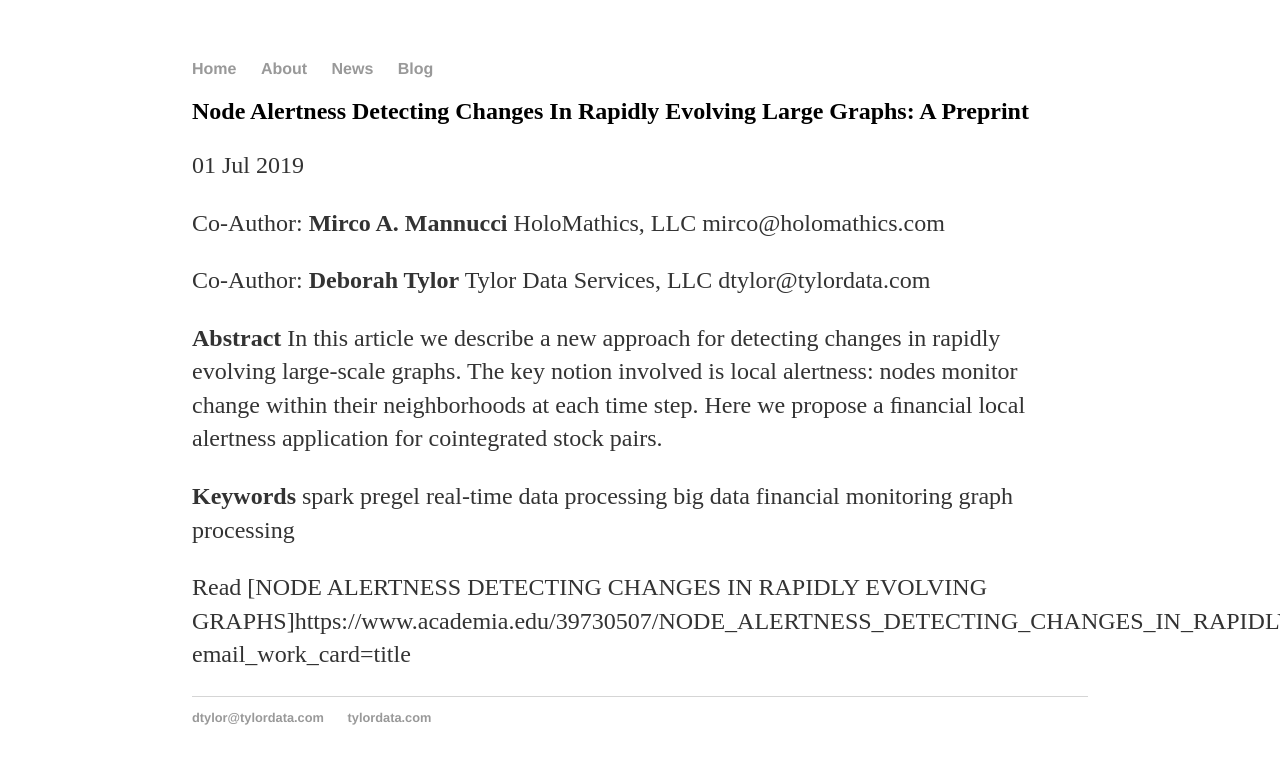
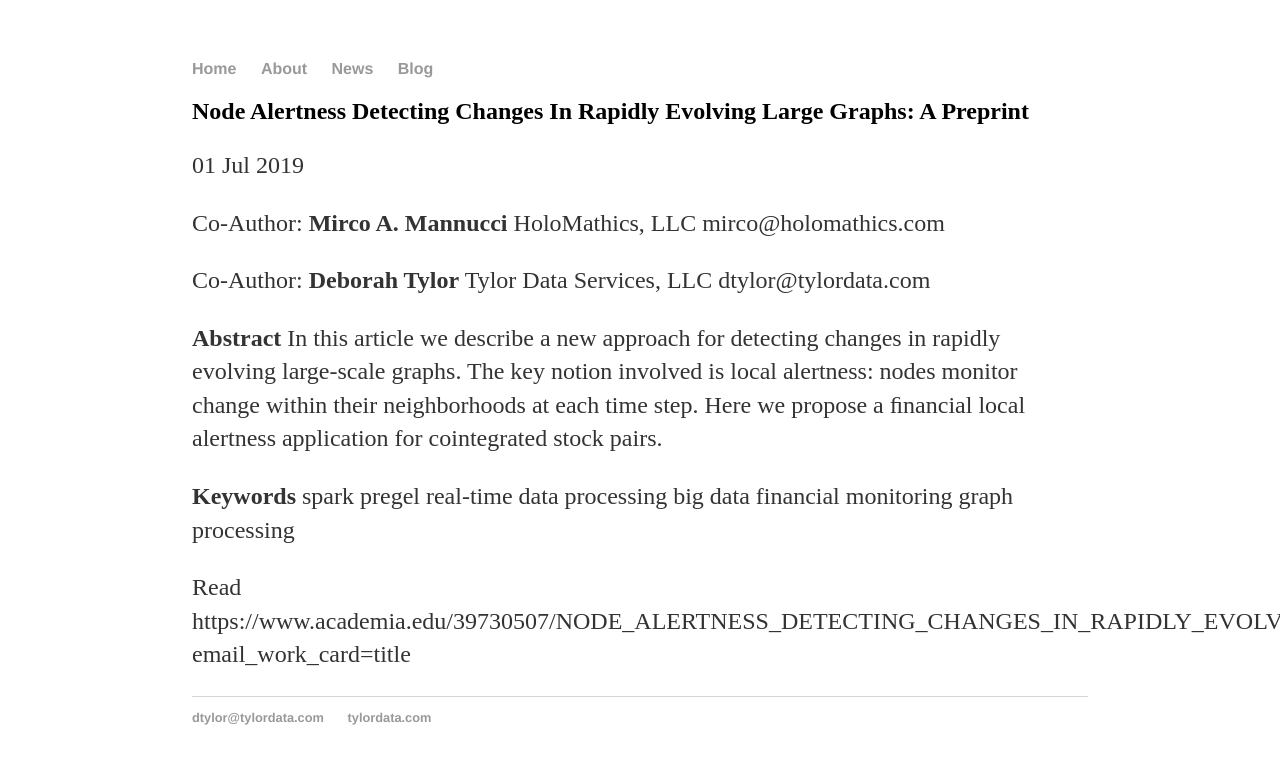
Before and after one commit to dtylor/dtylor.github.io, a Jekyll site: the page built from _posts/2019-07-01-Node-Alertness-Detecting-Changes-In-Rapidly-Evolving-Large-Graphs.md, in a window 1280 px wide. Shown: the top 764 px of the page. Built offline with Jekyll 4.4.1, drawn with Linux system fonts in a browser that asks for light colours.

Commit message:
Update 2019-07-01-Node-Alertness-Detecting-Changes-In-Rapidly-Evolving-Large-Graphs.md

```diff
--- a/_posts/2019-07-01-Node-Alertness-Detecting-Changes-In-Rapidly-Evolving-Large-Graphs.md
+++ b/_posts/2019-07-01-Node-Alertness-Detecting-Changes-In-Rapidly-Evolving-Large-Graphs.md
@@ -22,4 +22,4 @@ time step. Here we propose a ﬁnancial local alertness application for cointegr
 **Keywords**
 spark  pregel  real-time data processing  big data  financial monitoring  graph processing
 
-Read [NODE ALERTNESS DETECTING CHANGES IN RAPIDLY EVOLVING GRAPHS]https://www.academia.edu/39730507/NODE_ALERTNESS_DETECTING_CHANGES_IN_RAPIDLY_EVOLVING_GRAPHS?email_work_card=title
+Read https://www.academia.edu/39730507/NODE_ALERTNESS_DETECTING_CHANGES_IN_RAPIDLY_EVOLVING_GRAPHS?email_work_card=title
```
